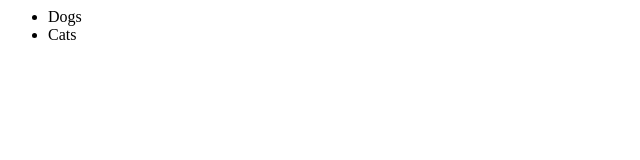
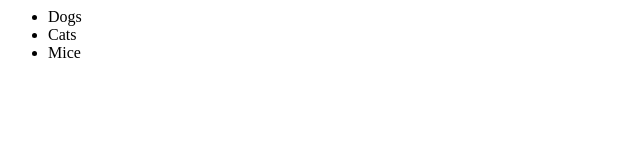
Before and after one commit to Matt-Brown503/newpracticetest, a plain HTML site: page index.html in a window 1280 px wide. Shown: the full height of the page, 0-640 px from the left. Drawn offline with Linux system fonts and the light colour scheme.

Commit message:
Update index.html
editing practice

```diff
--- a/index.html
+++ b/index.html
@@ -5,6 +5,7 @@
 			<ul>
 				<li>Dogs</li>
 				<li>Cats</li>
+				<li>Mice</li>
 			</ul>
 		</div>
 	</body>
```
